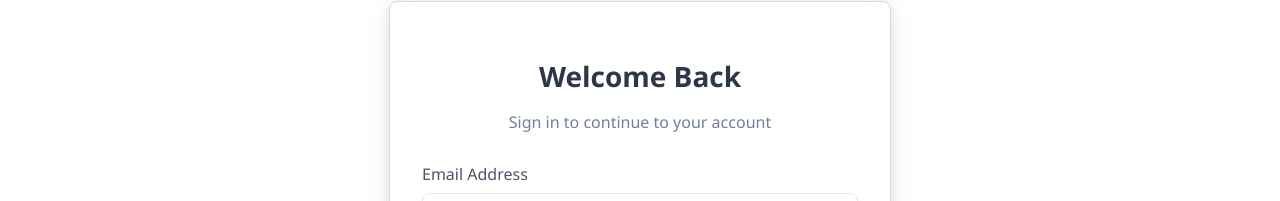
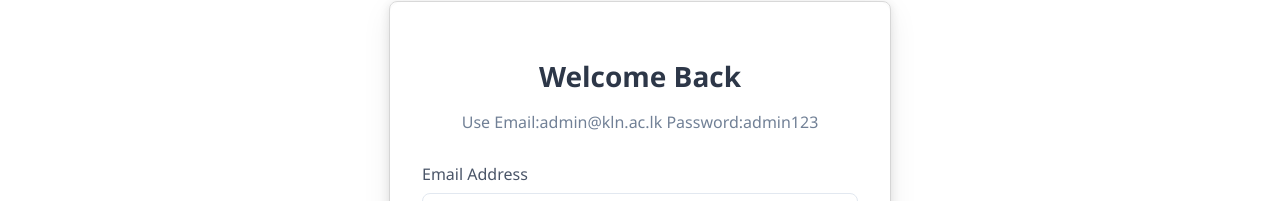
Before and after one commit to ggihan000/university-course-management-system-frontend, a React (Create React App) app: page /login in a window 1280 px wide. Shown: the part 101-302 px from the top of the page. Built offline with nearby package versions, Linux system fonts and the light colour scheme.

Commit message:
giving loging details

```diff
--- a/src/pages/Login.js
+++ b/src/pages/Login.js
@@ -105,7 +105,7 @@ const Login = () => {
       <div className="auth-card">
         <div className="auth-header">
           <h2>Welcome Back</h2>
-          <p>Sign in to continue to your account</p>
+          <p>Use Email:admin@kln.ac.lk Password:admin123</p>
         </div>
 
         {apiResponse && (
```
